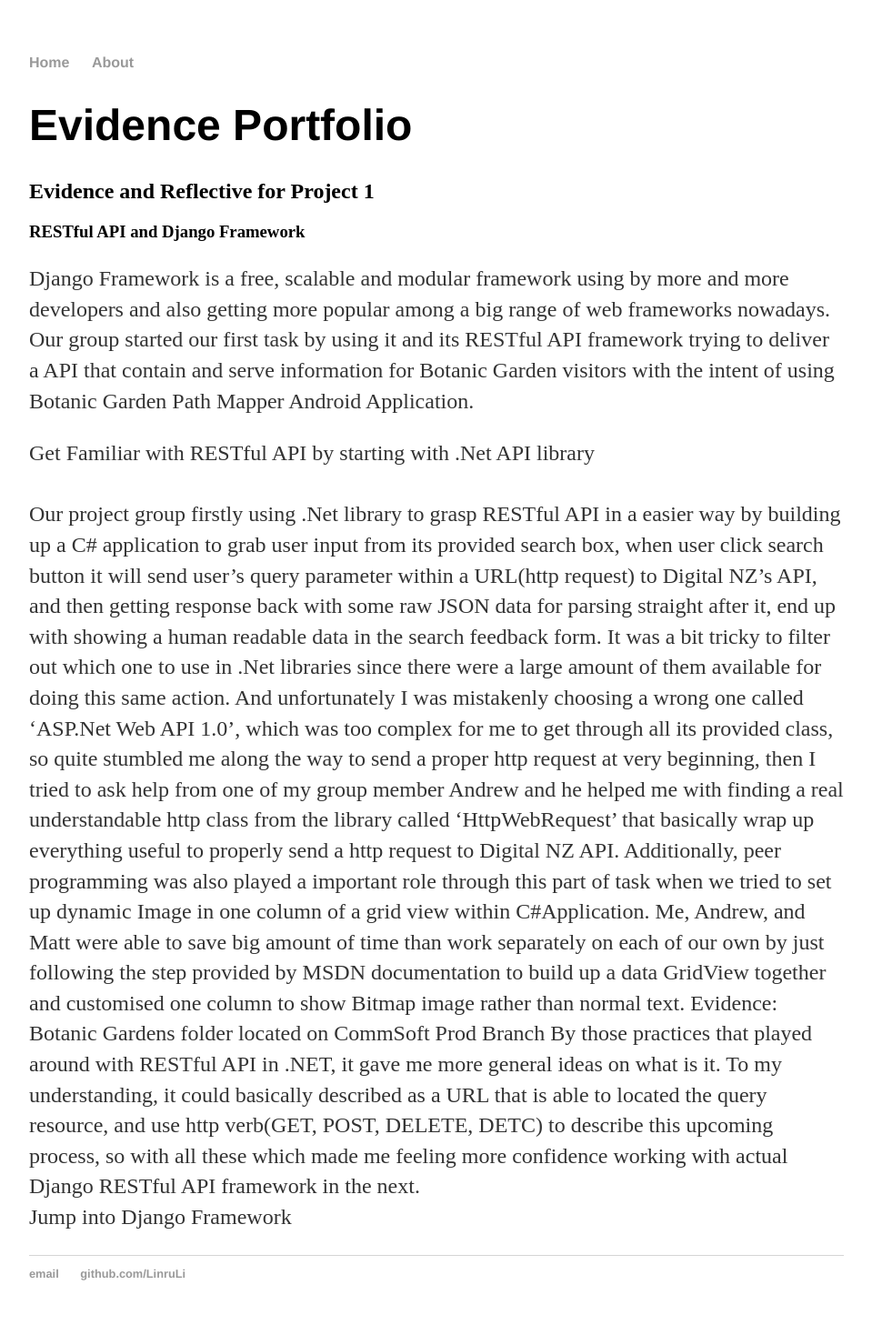
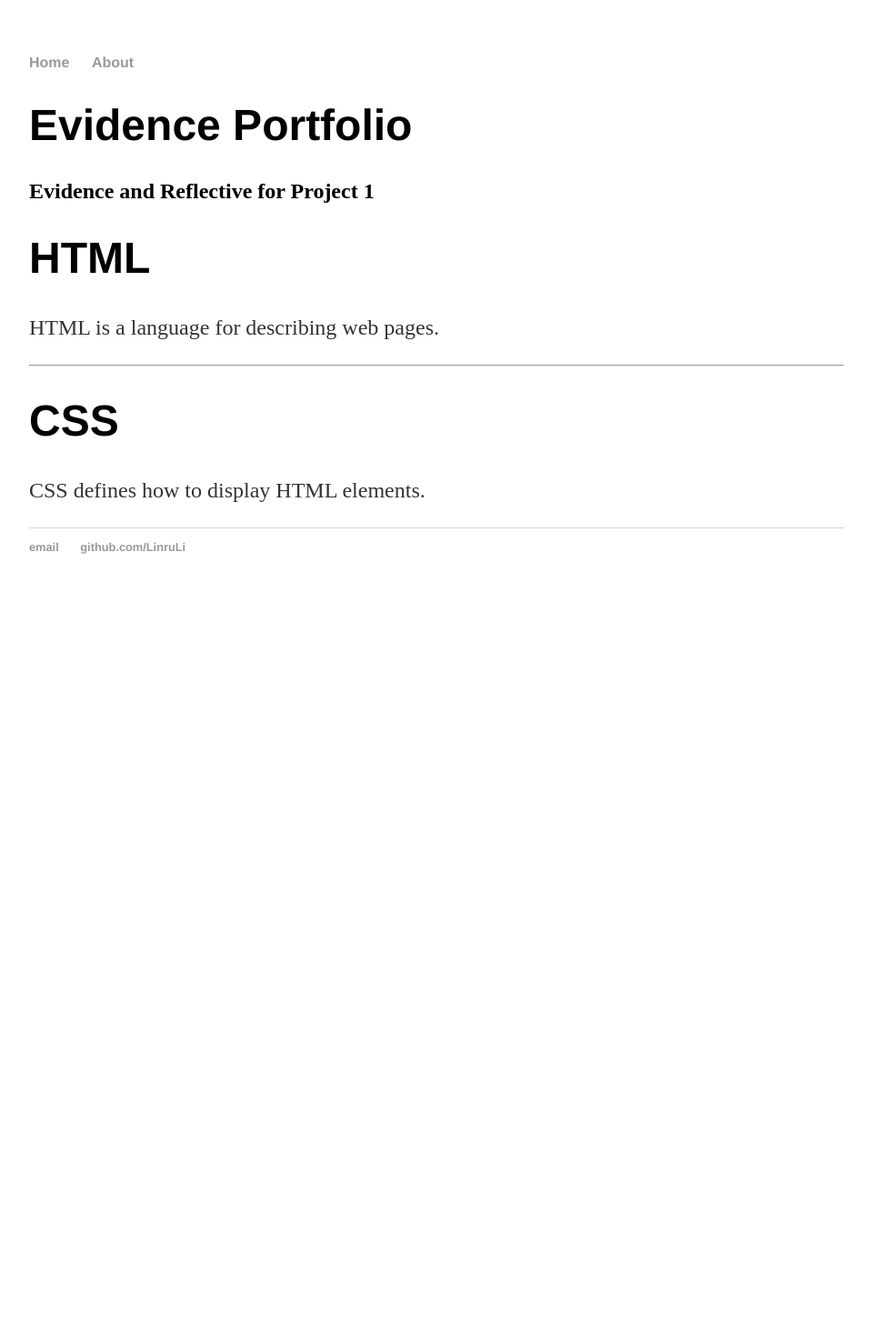
Before and after one commit to LinruLi/LinruLi.github.io, a Jekyll site: the page built from index.html, in a window 1280 px wide. Shown: the whole page at 91% size, without its empty margins (160-1119 px from the left). Built offline with Jekyll 4.4.1, drawn with Linux system fonts in a browser that asks for light colours; after the commit the page ends 900 px from its top, so only the background shows below that.

Commit message:
Update index.html

```diff
--- a/index.html
+++ b/index.html
@@ -5,19 +5,12 @@ title: Victor'S Evidence Portfolio
 <div class="blurb">
 	<h1>Evidence Portfolio</h1>
 	<h2>Evidence and Reflective for Project 1</h2>
-	<h3>RESTful API and Django Framework</h3>
-	<p>Django Framework is a free, scalable and modular framework using by more and more developers and also getting more popular among a big range of web frameworks nowadays. Our group started our first task by using it and its RESTful API framework trying to deliver a API that contain and serve information for Botanic Garden visitors with the intent of using Botanic Garden Path Mapper Android Application.</p>
-	<p>Get Familiar with RESTful API by starting with .Net API library<br />
-	<br />
-	Our project group firstly using .Net library to grasp RESTful API in a easier way by building up a C# application to grab user input from its provided search box, when user click search button it will send user’s query parameter within a URL(http request) to Digital NZ’s API, and then getting response back with some raw JSON data for parsing straight after it, end up with showing a human readable data in the search feedback form.
+	<h1>HTML</h1>
+	<p>HTML is a language for describing web pages.</p>
 
-	It was a bit tricky to filter out which one to use in .Net libraries since there were a large amount of them available for doing this same action. And unfortunately I was mistakenly choosing a wrong one called ‘ASP.Net Web API 1.0’, which was too complex for me to get through all its provided class, so quite stumbled me along the way to send a proper http request at very beginning, then I tried to ask help from one of my group member Andrew and he helped me with finding a real understandable http class from the library called ‘HttpWebRequest’ that basically wrap up everything useful to properly send a http request to Digital NZ API.
+	<hr>
 
-	Additionally, peer programming was also played a important role through this part of task when we tried to set up dynamic Image in one column of a grid view within C#Application. Me, Andrew, and Matt were able to save big amount of time than work separately on each of our own by just following the step provided by MSDN documentation to build up a data GridView together and customised one column to show Bitmap image rather than normal text.
-	Evidence: Botanic Gardens folder located on CommSoft Prod Branch
-
-	By those practices that played around with RESTful API in .NET, it gave me more general ideas on what is it. To my understanding, it could basically described as a URL that is able to located the query resource, and use http verb(GET, POST, DELETE, DETC) to describe this upcoming process, so with all these which made me feeling more confidence working with actual Django RESTful API framework in the next.</ br>
-
-	<br />Jump into Django Framework</p>
+	<h1>CSS</h1>
+	<p>CSS defines how to display HTML elements.</p>
 
 </div><!-- /.blurb -->
```
